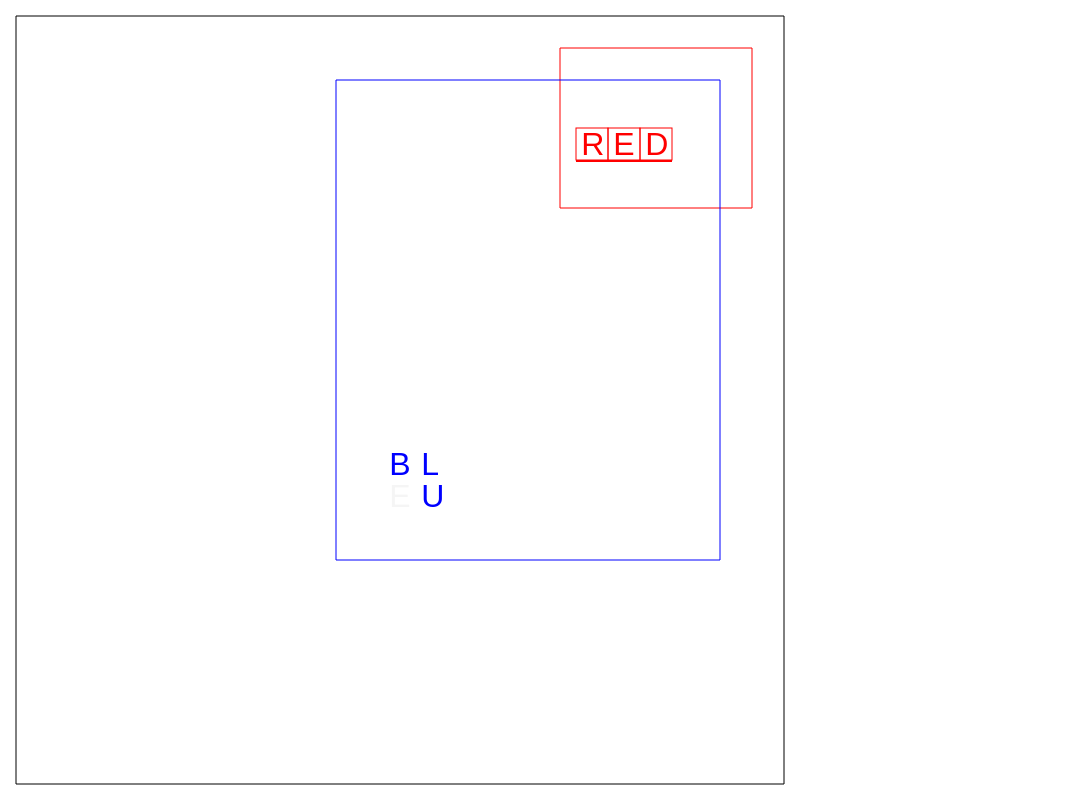
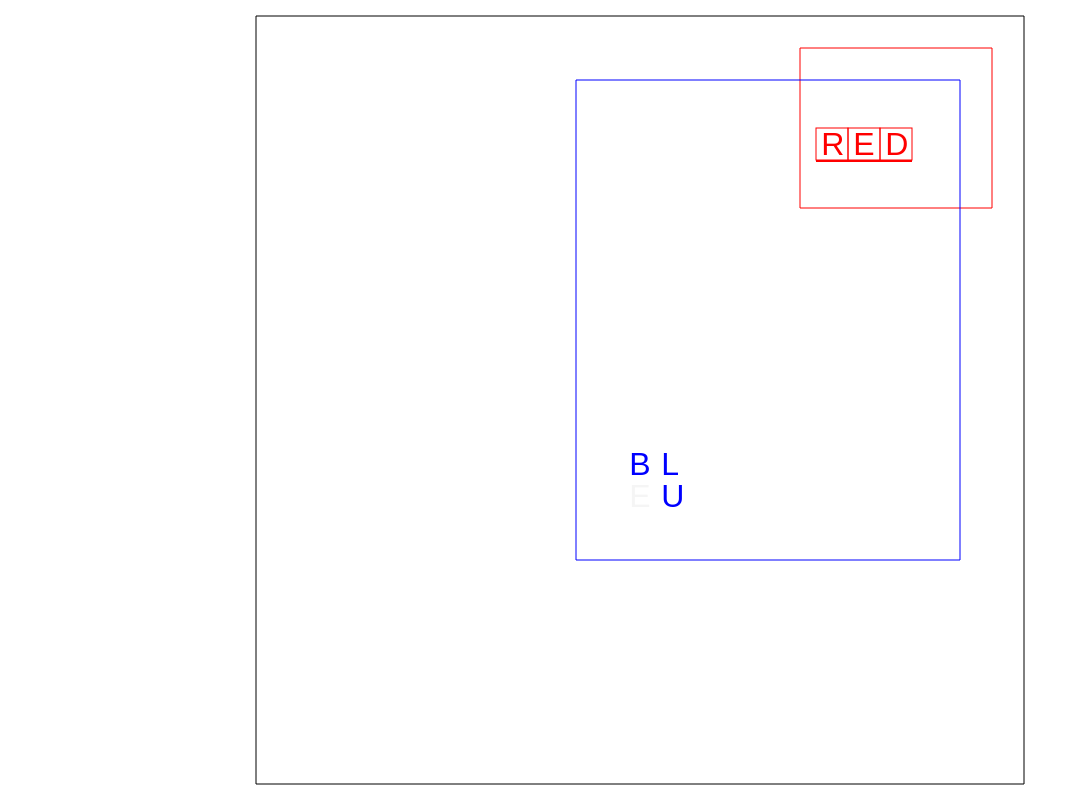
Before and after one commit to mixtura/simple-games, a plain HTML site: page wordSnake/index.html in a window 1280 px wide. Shown: the whole page, without its empty margins (0-1073 px from the left). Drawn offline with Linux system fonts and the light colour scheme.

Commit message:
Improvements.

```diff
--- a/wordSnake/index.html
+++ b/wordSnake/index.html
@@ -10,16 +10,21 @@
     <script src="./levels/4.js"></script>
     <script src="./wordSnake.js"></script>
     <style type="text/css">
-      html, body{
+      html, body {
         width:  100%;
         height: 100%;
         margin: 0;
         overflow: hidden;
         display: block;
       }
+      canvas {
+        position:absolute;
+        top:0;bottom:0;right:0;left:0;
+        margin:auto;
+      }
     </style>
   </head>
   <body onload="wordSnake();">
-    <canvas id="canvas" width="500" height="500"></canvas>
+    <canvas id="canvas"></canvas>
   </body>
 </html>
--- a/wordSnake/wordSnake.js
+++ b/wordSnake/wordSnake.js
@@ -357,7 +357,11 @@ function wordSnake() {
     actions.active = actions.active.filter(a => a != action);
   });
 
-  setInterval(() => {
+  window.addEventListener("resize", e => {
+    renderedLevelState = null;
+  })
+
+  window.setInterval(() => {
     let action = controller.next().value;
 
     if(action == actions.undo && history.length) {
@@ -374,7 +378,7 @@ function wordSnake() {
     }
   }, 10);
 
-  setInterval(function() {
+  window.setInterval(function() {
     if(levelState != renderedLevelState) {
       let size = Math.min(window.innerWidth, window.innerHeight);
       let scale = size / 25;
```
